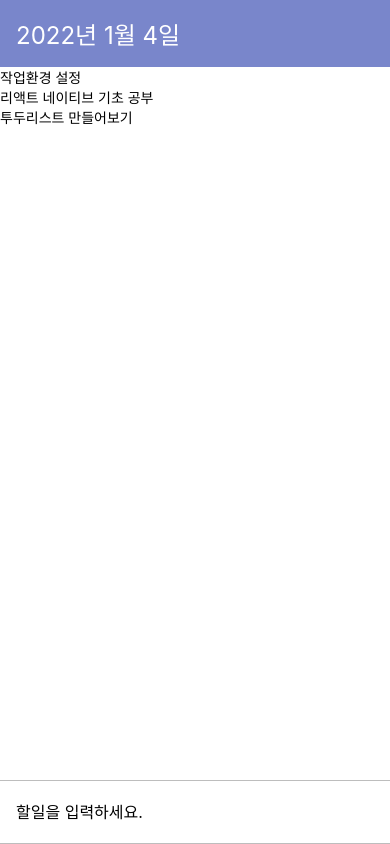
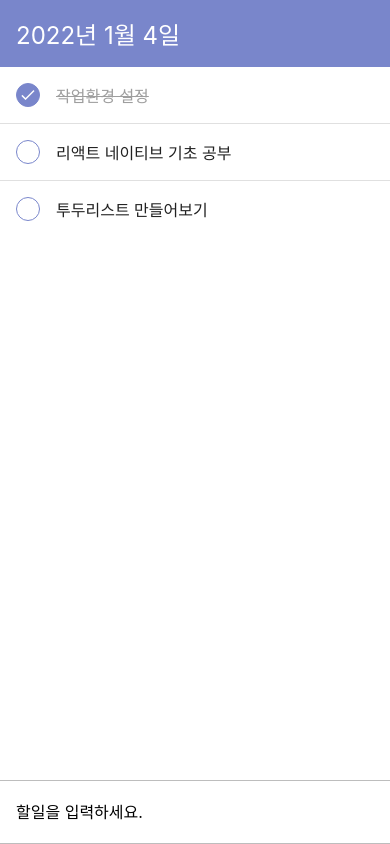
Before and after one commit to Beanxx/Training_React-Native, a React Native app: screen / in a window 390 px wide. Built offline with nearby package versions, Linux system fonts and the light colour scheme.

Commit message:
feat: add TodoItem Component

```diff
--- /dev/null
+++ b/components/TodoItem.js
@@ -0,0 +1,50 @@
+import React from 'react';
+import {View, Text, StyleSheet, Image} from 'react-native';
+
+function TodoItem({id, text, done}) {
+  return (
+    <View style={styles.item}>
+      <View style={[styles.circle, done && styles.filled]}>
+        {done && (
+          <Image
+            source={require('../assets/icons/check_white/check_white.png')}
+          />
+        )}
+      </View>
+      <Text style={[styles.text, done && styles.lineThrough]}>{text}</Text>
+    </View>
+  );
+}
+
+const styles = StyleSheet.create({
+  item: {
+    flexDirection: 'row',
+    padding: 16,
+    borderBottomColor: '#e0e0e0',
+    alignItems: 'center',
+  },
+  circle: {
+    width: 24,
+    height: 24,
+    borderRadius: 12,
+    borderColor: '#7986cb',
+    borderWidth: 1,
+    marginRight: 16,
+  },
+  filled: {
+    justifyContent: 'center',
+    alignItems: 'center',
+    backgroundColor: '#7986cb',
+  },
+  text: {
+    flex: 1,
+    fontSize: 16,
+    color: '#212121',
+  },
+  lineThrough: {
+    color: '#9e9e9e',
+    textDecorationLine: 'line-through',
+  },
+});
+
+export default TodoItem;
--- a/components/TodoList.js
+++ b/components/TodoList.js
@@ -1,15 +1,15 @@
 import React from 'react';
-import {FlatList, View, Text, StyleSheet} from 'react-native';
+import {FlatList, View, StyleSheet} from 'react-native';
+import TodoItem from './TodoItem';
 
 function TodoList({todos}) {
   return (
     <FlatList
+      ItemSeparatorComponent={() => <View style={styles.separator} />}
       style={styles.list}
       data={todos}
       renderItem={({item}) => (
-        <View>
-          <Text>{item.text}</Text>
-        </View>
+        <TodoItem id={item.id} text={item.text} done={item.done} />
       )}
       keyExtractor={item => item.id.toString()} // 각 항목의 고유값(id) 추출
     />
@@ -20,6 +20,10 @@
   list: {
     flex: 1,
   },
+  separator: {
+    backgroundColor: '#e0e0e0',
+    height: 1,
+  },
 });
 
 export default TodoList;
```
